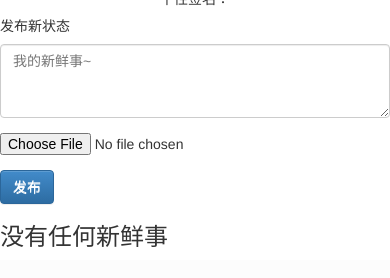
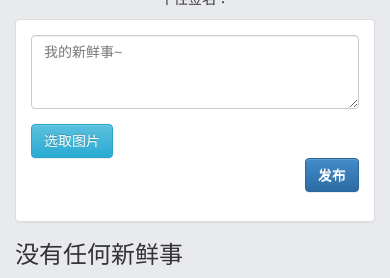
Before and after one commit to wangxiaoying/TimeTraveler, a Django app: template timetraveler/template/myspace.html in a window 390 px wide. Shown: the part 747-1025 px from the top of the page. Before the commit the page ends 994 px from the top, so only its background shows below. Run offline with Django 3.2, Linux system fonts and the light colour scheme; the template is opened without the code that fills it, so the values that code supplies are empty; some libraries are stand-ins or nearby versions.

Commit message:
change ui

```diff
--- a/timetraveler/event/views.py
+++ b/timetraveler/event/views.py
@@ -54,7 +54,7 @@ def createEvent(request):
 @csrf_exempt
 def createComment(request):
 	try:
-
+		print ('aa')
 	except Exception as e:
 		print(e)
 		return render_to_response('message.html',
@@ -75,7 +75,7 @@ def myspace(request):
 		profile = UserProfile.objects.get(user=request.user)
 
 		news = []
-		events = Event.objects.all()
+		events = Event.objects.all().order_by('-date')
 		for event in events:
 			new_news = {}
 			new_news['event'] = event
--- /dev/null
+++ b/timetraveler/media/resources/css/base.css
@@ -0,0 +1,24 @@
+.navbar-inverse { background-color: #6790D6; border-radius: 0}
+.navbar-inverse .navbar-nav>.active>a:hover,.navbar-inverse .navbar-nav>li>a:hover, .navbar-inverse .navbar-nav>li>a:focus { background-color: #428BCA}
+.navbar-inverse .navbar-nav>.active>a,.navbar-inverse .navbar-nav>.open>a,.navbar-inverse .navbar-nav>.open>a, .navbar-inverse .navbar-nav>.open>a:hover,.navbar-inverse .navbar-nav>.open>a, .navbar-inverse .navbar-nav>.open>a:hover, .navbar-inverse .navbar-nav>.open>a:focus { background-color: #46499E}
+.dropdown-menu { background-color: #6790D6}
+.dropdown-menu>li>a:hover, .dropdown-menu>li>a:focus { background-color: #428BCA}
+.navbar-inverse { background-image: none; }
+.dropdown-menu>li>a:hover, .dropdown-menu>li>a:focus { background-image: none; }
+.navbar-inverse { border-color: #6790D6}
+.navbar-inverse .navbar-brand { color: #FFFFFF}
+.navbar-inverse .navbar-brand:hover { color: #FFFFFF}
+.navbar-inverse .navbar-nav>li>a { color: #E6E6E6}
+.navbar-inverse .navbar-nav>li>a:hover, .navbar-inverse .navbar-nav>li>a:focus { color: #E6E6E6}
+.navbar-inverse .navbar-nav>.active>a,.navbar-inverse .navbar-nav>.open>a, .navbar-inverse .navbar-nav>.open>a:hover, .navbar-inverse .navbar-nav>.open>a:focus { color: #FFFFFF}
+.navbar-inverse .navbar-nav>.active>a:hover, .navbar-inverse .navbar-nav>.active>a:focus { color: #FFFFFF}
+.dropdown-menu>li>a { color: #E6E6E6}
+.dropdown-menu>li>a:hover, .dropdown-menu>li>a:focus { color: #E6E6E6}
+.navbar-inverse .navbar-nav>.dropdown>a .caret { border-top-color: #E6E6E6}
+.navbar-inverse .navbar-nav>.dropdown>a:hover .caret { border-top-color: #E6E6E6}
+.navbar-inverse .navbar-nav>.dropdown>a .caret { border-bottom-color: #E6E6E6}
+.navbar-inverse .navbar-nav>.dropdown>a:hover .caret { border-bottom-color: #E6E6E6}
+
+body {
+	background-color: #e9eaed;
+}
--- /dev/null
+++ b/timetraveler/media/resources/css/myspace.css
@@ -0,0 +1,22 @@
+.btn-file {
+  position: relative;
+  overflow: hidden;
+}
+.btn-file input[type=file] {
+  position: absolute;
+  top: 0;
+  right: 0;
+  min-width: 100%;
+  min-height: 100%;
+  font-size: 100px;
+  text-align: right;
+  filter: alpha(opacity=0);
+  opacity: 0;
+  background: red;
+  cursor: inherit;
+  display: block;
+}
+input[readonly] {
+  background-color: white !important;
+  cursor: text !important;
+}
--- /dev/null
+++ b/timetraveler/media/resources/js/myspace.js
@@ -0,0 +1,8 @@
+$(document).ready( function() {
+
+	$('.btn-file :file').change(function() {
+		var filename = $(this).val();
+		var s = $(this).parent().children('span');
+		s.html(filename.split('\\').pop());
+	});
+});
--- a/timetraveler/template/base.html
+++ b/timetraveler/template/base.html
@@ -7,13 +7,18 @@
 	<link rel="stylesheet" type="text/css" href="/media/resources/bootstrap/css/bootstrap-theme.min.css">
 	<script type="text/javascript" src="/media/resources/js/jquery/jquery-1.10.2.min.js"></script>
 	<script type="text/javascript" src="/media/resources/bootstrap/js/bootstrap.min.js"></script>
+
+	<link rel="stylesheet" type="text/css" href="/media/resources/css/base.css">
+
+	{% block css %} {% endblock %}
+	{% block js %} {% endblock %}
 </head>
 
 <body>
-	<nav class="navbar navbar-default bg-primary" role="navigation">
+	<nav class="navbar navbar-inverse bg-primary" role="navigation">
 		<div class="container-fluid">
 			<div class="navbar-header">
-				<a class="navbar-brand" href="/user/homepage">TimeTraveler</a>
+				<a class="navbar-brand" href="/user/index">TimeTraveler</a>
 			</div>
 			<ul class="nav navbar-nav">
 				<li><a href="/event/myspace">主页</a></li>
@@ -55,7 +60,9 @@
 		</div>
 	</nav>
 
+	<div class="container">
 	{% block content %} {% endblock %}
+</div>
 
 </body>
 </html>
--- a/timetraveler/template/myspace.html
+++ b/timetraveler/template/myspace.html
@@ -1,13 +1,23 @@
 {% extends "base.html" %}
+
+{% block css %}
+
+<link rel="stylesheet" type="text/css" href="/media/resources/css/myspace.css">
+
+{% endblock %}
+
+{% block js %}
+<script type="text/javascript" src="/media/resources/js/myspace.js"></script>
+{% endblock %}
 
 {% block content %}
 <div class="row">
 	<div class="col-md-2 col-md-offset-1">
 		<a href="#" style="width:50px, height:50px">
 			{% if profile.portrait %}
-				<img src="/media/{{ profile.portrait.url }}" alt="..."/>
+			<img src="/media/{{ profile.portrait.url }}" alt="..." class="img-rounded"/>
 			{% else %}
-				<img src="/media/photos/portrait/avatar.jpg" alt="..."/>
+			<img src="/media/photos/portrait/avatar.jpg" alt="..." class="img-rounded"/>
 			{% endif %}
 		</a>
 		<div class="caption" style="text-align:center">
@@ -21,37 +31,59 @@
 			</div>
 		</div>
 		<div class="col-md-7 col-md-offset-1">
+			<div class="panel panel-default">
+				<div class="panel-body">
 					<form role="form" method="POST" enctype="multipart/form-data" action="/event/create">
 						{% csrf_token %}
-				<h5>发布新状态</h5>
 						<div class="form-group">
 							<textarea name="text" class="form-control" rows="3" placeholder="我的新鲜事~" require="true"></textarea>
 						</div>
-				<div class="form-group">
-					<input type="file" name="images">
+						<div class="row">
+							<div class="col-md-6">
+								<span class="file-input btn btn-info btn-file">
+									选取图片 <input type="file" name="images">
+									<span></span>
+								</span>
 							</div>
-				<div class="form-group">
-					<button type="submit" class="btn btn-default btn-primary">发布</button></br>
+							<div class="col-md-6">
+								<button type="submit" class="btn btn-default btn-primary pull-right">发布</button></br>
+							</div>
 						</div>
 					</form>
+				</div>
+			</div>
+
 
 			{% if news %}
-			<ul>
 			{% for n in news %}
-				<li>
-					<div class="thumbnail">
+			<div class="list-group">
+				<div class="list-group-item">
+					<div class="row">
+						<div class="col-md-1">
 							{% if n.user_profile.portrait %}
 							<img src="/media/{{ n.user_profile.portrait.url}}" style="width:50px; height=50px" alt="..."/>
 							{% else %}
 							<img src="/media/photos/portrait/avatar.jpg" style="width:50px; height=50px" alt="..."/>
 							{% endif %}
-						<h4>{{ n.event.user.username }}</h4>
+						</div>
+						<div class="col-md-11">
+							<a href="#" style="padding-left:10px">{{ n.event.user.username }}</a>
+							{{ n.event.date|date:"Y-m-d"}}
+						</div>
+					</div>
 					<h5>{{ n.event.text }}</h5>
+				</div>
+				<div class="list-group-item">
 					<img src="/media/{{ n.event.image_1.url}}" style="width:450px; height=450px" alt="..."/>
-						<h6>{{ n.event.date|date:"Y-m-d" }}</h6>
+				</div>
+				{% if comments %}
+				<div class="list-group-item">
 					{% for c in n.comments %}
 					<hr/><p>{{ c.user.username }}: {{ c.comment }}</p>
 					{% endfor %}
+				</div>
+				{% endif %}
+				<div class="list-group-item">
 					<div class="form-group">
 						<textarea id="comment" name="comment" class="form-control" rows="1" placeholder="我的评论~" require="true"></textarea>
 					</div>
@@ -59,9 +91,8 @@
 						<button id="do-comment" type="submit" class="btn btn-default btn-primary" onclick="do_comment()">评论</button></br>
 					</div>
 				</div>
-				</li>
+			</div>
 			{% endfor %}
-			</ul>
 			{% else %}
 			<h3>没有任何新鲜事</h3>
 			{% endif %}
```
Also changed, not shown: 5 other files. Lines whose indentation alone changed are shown as unchanged.
